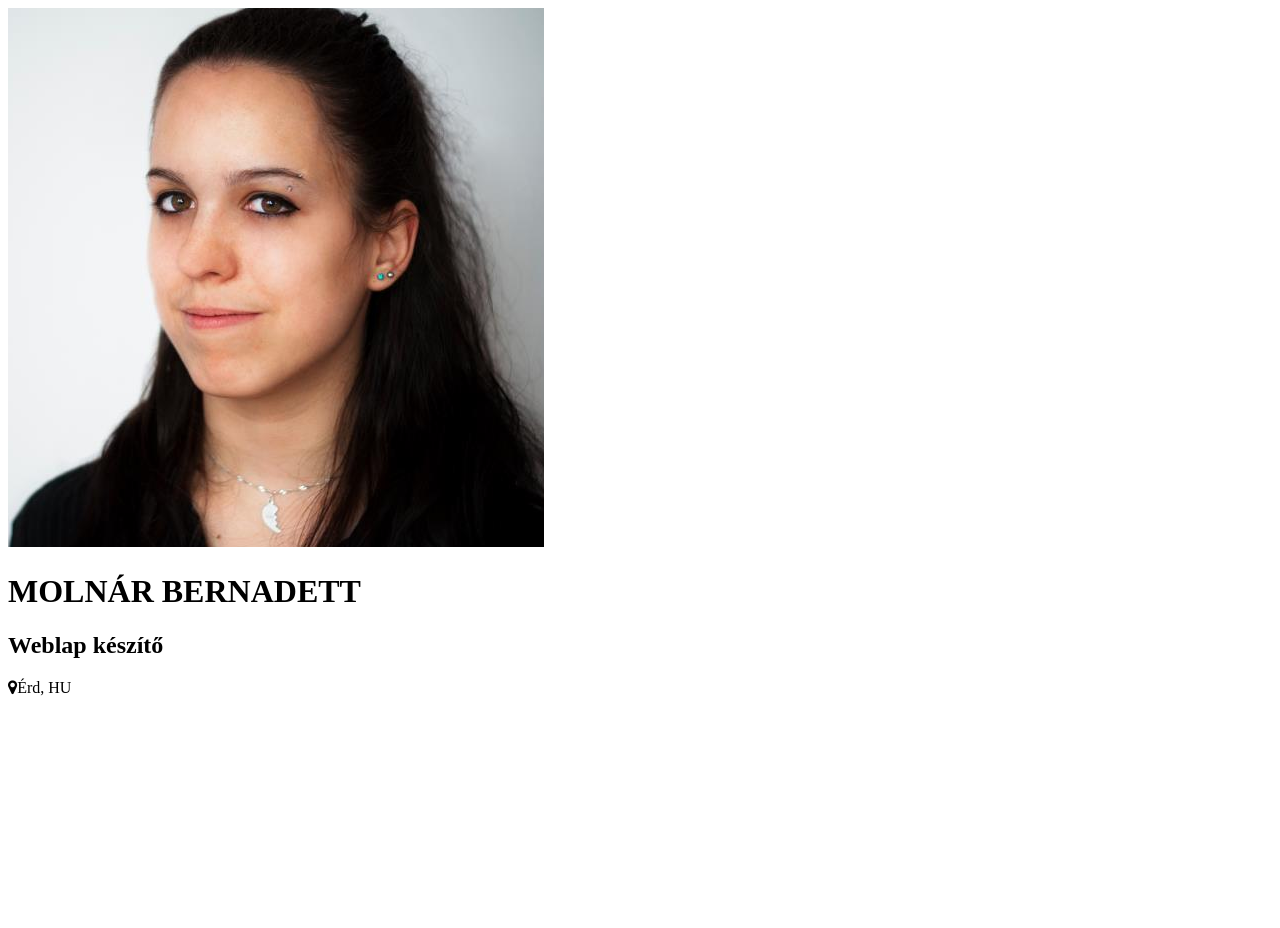
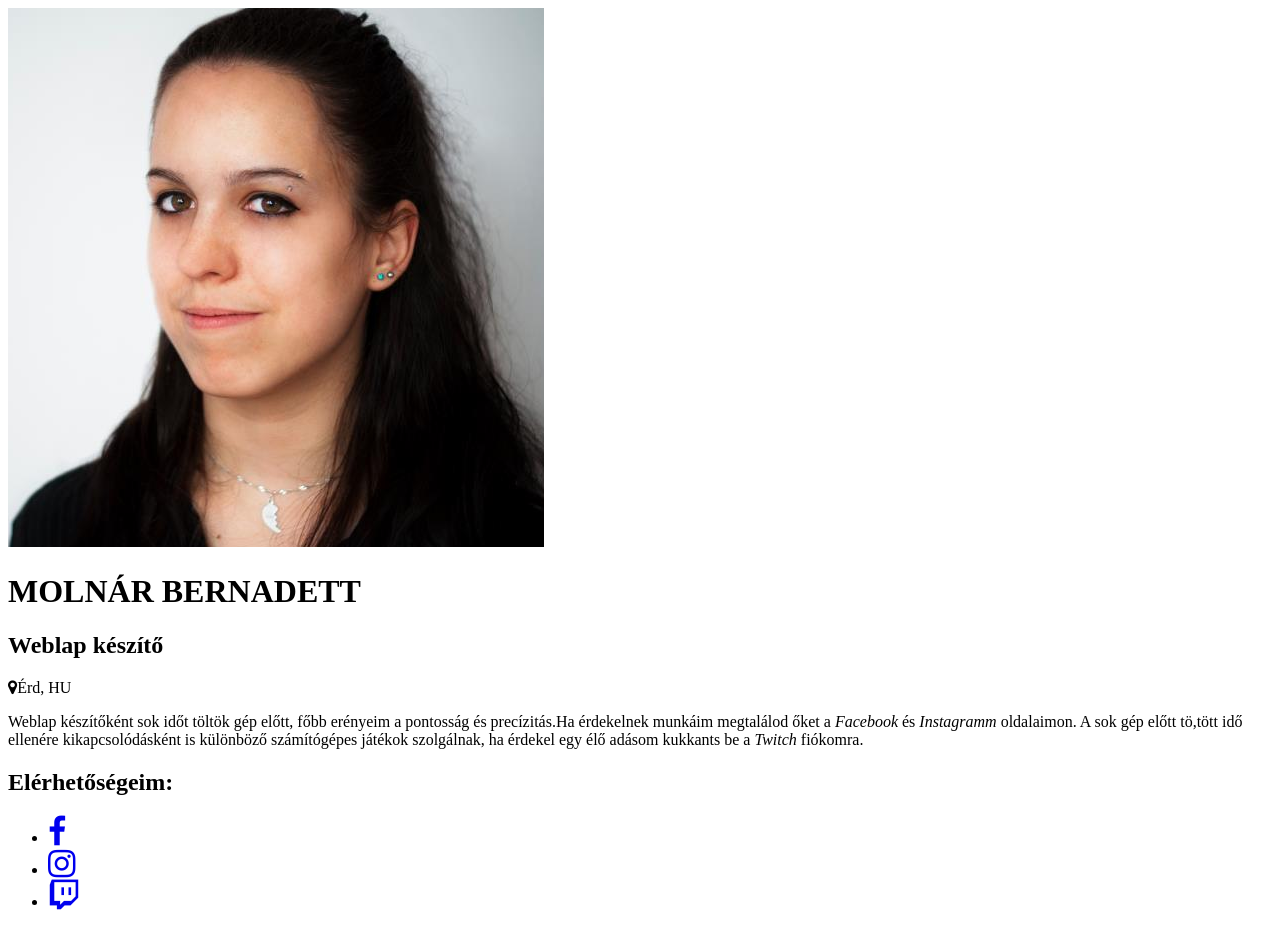
Before and after one commit to molnarde89/molnarde89businesscard, a plain HTML site: page index.html in a window 1280 px wide. Before the commit the page ends 800 px from the top, so only its background shows below. Drawn offline with Linux system fonts and the light colour scheme.

Commit message:
add content

```diff
--- a/index.html
+++ b/index.html
@@ -20,8 +20,15 @@
       </div>
     </div>
     <div class="content">
-      <p class="abaout"></p>
-      <section class="links"></section>
+      <p class="abaout">Weblap készítőként sok időt töltök gép előtt, főbb erényeim a pontosság és precízitás.Ha érdekelnek munkáim megtalálod őket a <em>Facebook</em> és <em>Instagramm</em> oldalaimon. A sok gép előtt tö,tött idő ellenére kikapcsolódásként is különböző számítógépes játékok szolgálnak, ha érdekel egy élő adásom kukkants be a <em>Twitch</em> fiókomra. </p>
+      <section class="links">
+        <h2 id="contact">Elérhetőségeim:</h2>
+        <ul>
+          <li><a href="https://facebook.com/#" title="Facebook" class="social-icon"><i class="fa fa-2x fa-facebook" aria-hidden="true"></i></a></li>
+          <li><a href="https://instagram.com/#" title="Instagram" class="social-icon"><i class="fa fa-2x fa-instagram" aria-hidden="true"></i></a></li>
+          <li><a href="https://twitch.tv/#" title="Twitch" class="social-icon"><i class="fa fa-2x fa-twitch" aria-hidden="true"></i></a></li>
+        </ul>
+      </section>
     </div>
   </div>
 </body>
```
